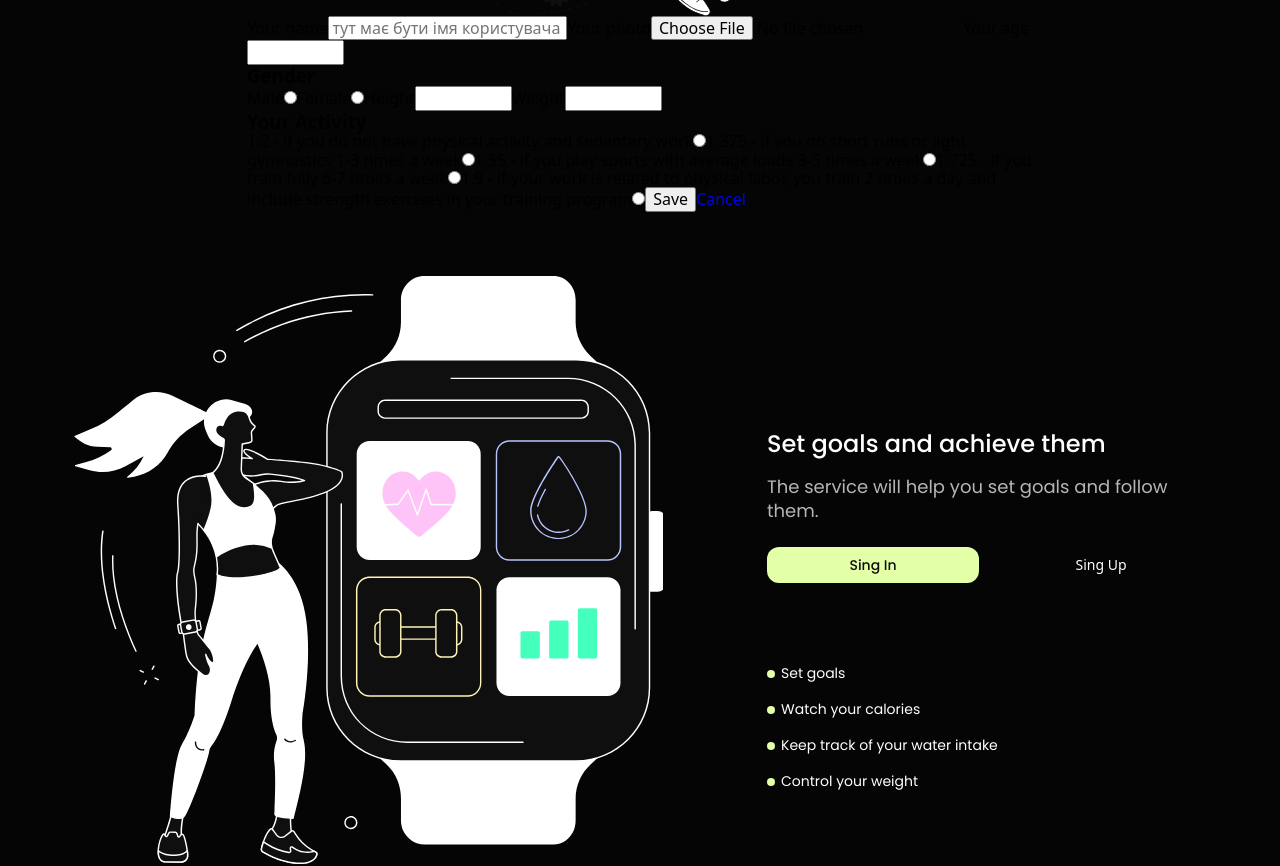
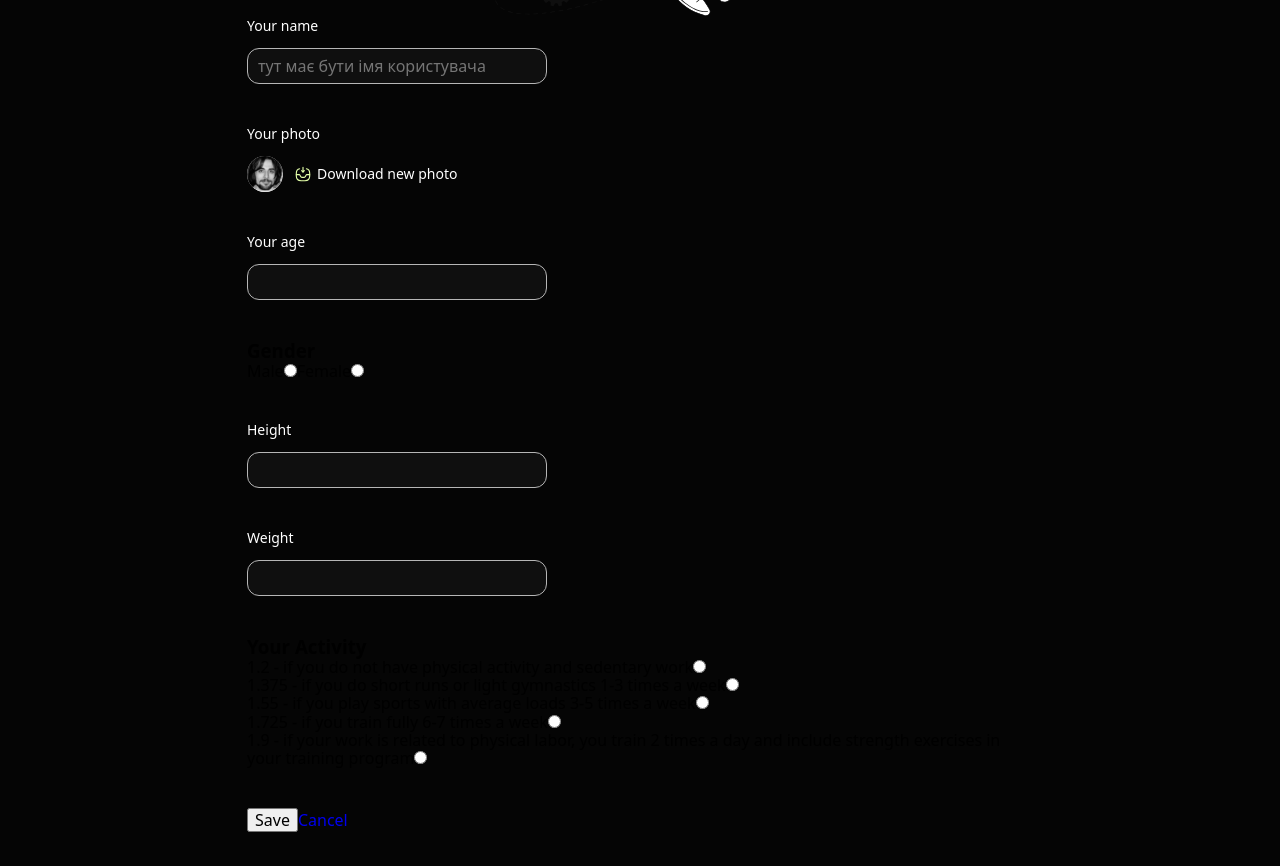
Before and after one commit to AnnaHort/HealthyHub, a React (Vite) app: page /HealthyHub/welcome in a window 1280 px wide. Shown: the part 440-1306 px from the top of the page. Built offline with nearby package versions, Linux system fonts and the light colour scheme.

Commit message:
starting styled ProfileSettingPages

```diff
--- a/src/pages/ProfileSettingsPage/UserInformationComponent/UserInformation.jsx
+++ b/src/pages/ProfileSettingsPage/UserInformationComponent/UserInformation.jsx
@@ -1,40 +1,105 @@
-import { Link } from "react-router-dom";
+import { Link } from 'react-router-dom';
+import {
+  UserInformationContainer,
+  UserInformationDownloadLabel,
+  UserInformationForm,
+  UserInformationIconDirect,
+  UserInformationInput,
+  UserInformationLabel,
+  UserInformationPhotoContainer,
+} from './UserInformation.styled';
+import { ImgContainer } from '../../../components/UserInfoNav/UserInfoNav.styled';
 
 const UserInformation = () => {
   return (
-    <form>
-      <label htmlFor="name">Your name</label>
-      <input type="text" id="name" placeholder="тут має бути імя користувача" />
+    <UserInformationForm>
+      <UserInformationContainer>
+        <UserInformationLabel htmlFor="name">Your name</UserInformationLabel>
+        <UserInformationInput
+          type="text"
+          id="name"
+          placeholder="тут має бути імя користувача"
+        />
+      </UserInformationContainer>
 
-      <label htmlFor="photo">Your photo</label>
-      <input type="file" id="photo" name="fileUpload" />
+      <UserInformationContainer>
+        <UserInformationLabel htmlFor="photo">Your photo</UserInformationLabel>
+        <UserInformationPhotoContainer>
+          <ImgContainer
+            style={{ marginRight: '12px', width: '36px', height: '36px' }}
+          >
+            <img
+              style={{ width: '36px', height: '36px' }}
+              src="/src/components/UserInfoNav/Avatar.svg"
+              alt="Avatar"
+            />
+          </ImgContainer>
+          <UserInformationIconDirect>
+            <use
+              href="/src/Sprites/icons/symbol-defs.svg#icon-direct-inbox"
+              stroke="var(--color-primary-green-lite)"
+            ></use>
+          </UserInformationIconDirect>
+          <input type="file" id="photo" name="fileUpload" style={{position:"absolute", opacity:"0"}}/>
+          <UserInformationDownloadLabel htmlFor="photo">Download new photo</UserInformationDownloadLabel>
+        </UserInformationPhotoContainer>
+      </UserInformationContainer>
 
-      <label htmlFor="age">Your age</label>
-      <input type="number" id="age" name="quantity" min="1" max="100" />
+      <UserInformationContainer>
+        <UserInformationLabel htmlFor="age">Your age</UserInformationLabel>
+        <UserInformationInput
+          type="number"
+          id="age"
+          name="quantity"
+          min="1"
+          max="100"
+        />
+      </UserInformationContainer>
 
+      <UserInformationContainer>
         <h3>Gender</h3>
-      <label htmlFor="">Male</label>
+        <div>
+          <label htmlFor="male">Male</label>
           <input type="radio" id="male" name="gender" value="male" />
+          <label htmlFor="female">Female</label>
+          <input type="radio" id="female" name="gender" value="female" />
+        </div>
+      </UserInformationContainer>
 
-      <label htmlFor="">Female</label>
-      <input type="radio" id="female" name="gender" value="female" />
+      <UserInformationContainer>
+        <UserInformationLabel htmlFor="height">Height</UserInformationLabel>
+        <UserInformationInput
+          type="number"
+          id="height"
+          name="quantity"
+          min="1"
+          max="100"
+        />
+      </UserInformationContainer>
 
-      <label htmlFor="height">Height</label>
-      <input type="number" id="height" name="quantity" min="1" max="100" />
+      <UserInformationContainer>
+        <UserInformationLabel htmlFor="weight">Weight</UserInformationLabel>
+        <UserInformationInput
+          type="number"
+          id="weight"
+          name="quantity"
+          min="1"
+          max="100"
+        />
+      </UserInformationContainer>
 
-      <label htmlFor="weight">Weight</label>
-      <input type="number" id="weight" name="quantity" min="1" max="100" />
-
+      <UserInformationContainer>
         <h3>Your Activity</h3>
-
+        <div>
+          <div>
             <label htmlFor="low 1.2">
-
               1.2 - if you do not have physical activity and sedentary work
             </label>
             <input type="radio" id="low 1.2" value="low 1.2" name="activity" />
+          </div>
 
+          <div>
             <label htmlFor="light 1.375">
-
               1.375 - if you do short runs or light gymnastics 1-3 times a week
             </label>
             <input
@@ -43,9 +108,10 @@ const UserInformation = () => {
               value="light 1.375"
               name="activity"
             />
+          </div>
 
+          <div>
             <label htmlFor="average 1.55">
-
               1.55 - if you play sports with average loads 3-5 times a week
             </label>
             <input
@@ -54,23 +120,40 @@ const UserInformation = () => {
               value="average 1.55"
               name="activity"
             />
+          </div>
 
+          <div>
             <label htmlFor="high 1.725">
               1.725 - if you train fully 6-7 times a week
             </label>
-      <input type="radio" id="high 1.725" value="high 1.725" name="activity" />
+            <input
+              type="radio"
+              id="high 1.725"
+              value="high 1.725"
+              name="activity"
+            />
+          </div>
 
+          <div>
             <label htmlFor="hard 1.9">
+              1.9 - if your work is related to physical labor, you train 2 times
+              a day and include strength exercises in your training program
+            </label>
+            <input
+              type="radio"
+              id="hard 1.9"
+              value="hard 1.9"
+              name="activity"
+            />
+          </div>
+        </div>
+      </UserInformationContainer>
 
-        1.9 - if your work is related to physical labor, you train 2 times a day
-        and include strength exercises in your training program
-      </label>
-      <input type="radio" id="hard 1.9" value="hard 1.9" name="activity" />
-
+      <div>
         <button type="submit">Save</button>
-      <Link to={"/main"}>Cancel</Link>
-
-    </form>
+        <Link to={'/main'}>Cancel</Link>
+      </div>
+    </UserInformationForm>
   );
 };
 export default UserInformation;
--- a/src/pages/ProfileSettingsPage/UserInformationComponent/UserInformation.styled.js
+++ b/src/pages/ProfileSettingsPage/UserInformationComponent/UserInformation.styled.js
@@ -0,0 +1,46 @@
+import styled from 'styled-components';
+
+export const UserInformationForm = styled.form`
+  display: flex;
+  flex-direction: column;
+  gap: 40px;
+`;
+
+export const UserInformationContainer = styled.div`
+  display: flex;
+  flex-direction: column;
+`;
+
+export const UserInformationLabel = styled.label`
+  color: var(--color-primary-white);
+  font-size: 14px;
+  font-weight: 500;
+  line-height: 1.43;
+  margin-bottom: 12px;
+`;
+
+export const UserInformationInput = styled.input`
+  max-width: 300px;
+  height: 36px;
+  border-radius: 12px;
+  border: 1px solid var(--color-primary-grey);
+  background: var(--color-primary-black-2);
+  padding: 8px 10px;
+  color: var(--color-primary-white);
+`;
+
+export const UserInformationPhotoContainer = styled.div`
+  display: flex;
+  align-items: center;
+`;
+export const UserInformationIconDirect = styled.svg`
+  margin-right: 6px;
+  width: 16px;
+  height: 16px;
+`;
+export const UserInformationDownloadLabel = styled.label`
+  color: var(--color-primary-white);
+  font-size: 14px;
+  font-weight: 400;
+  line-height: 1.42;
+`;
```
Also changed, not shown: src/index.css (line endings or trailing spaces). Lines whose indentation alone changed are shown as unchanged.
